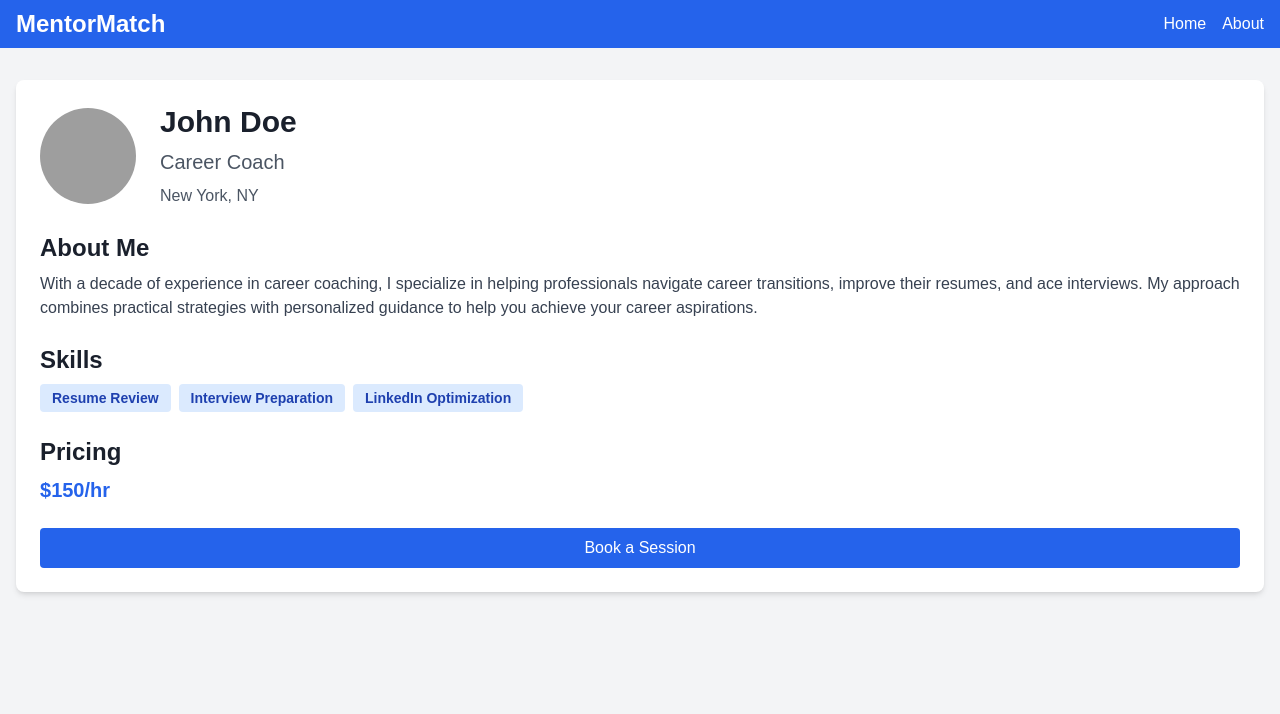
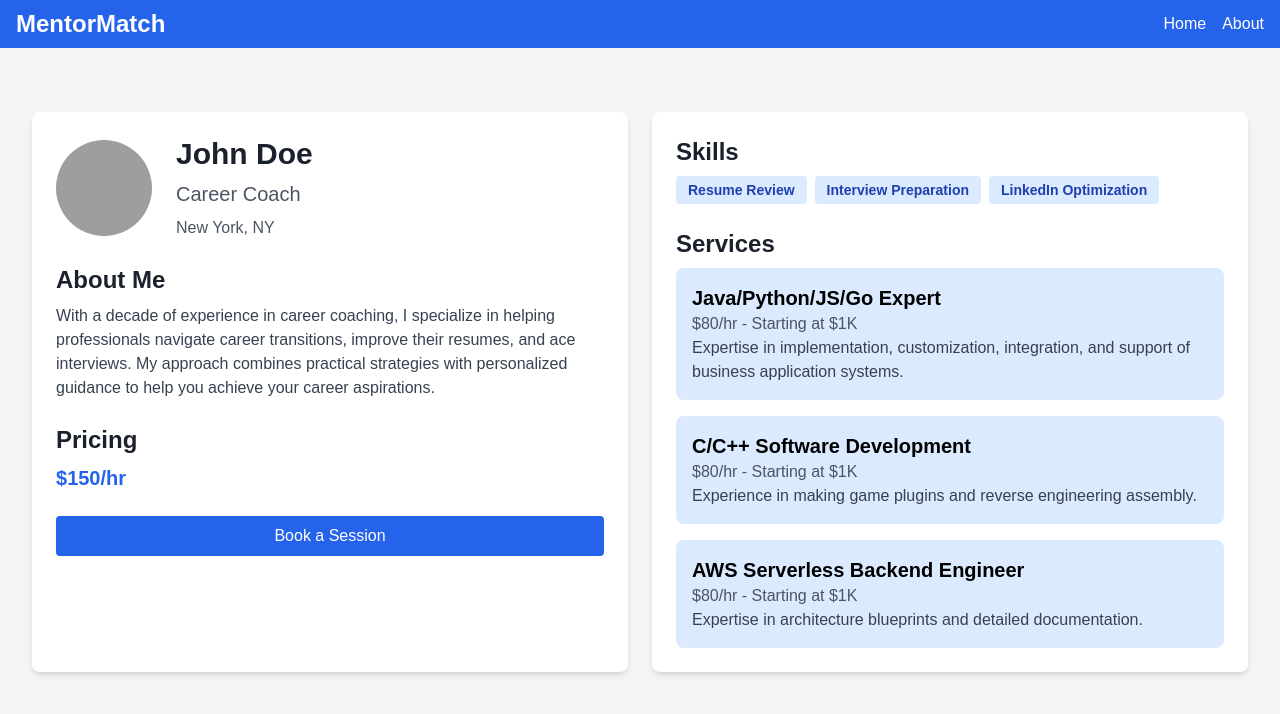
Before and after one commit to GauravOOO2/Mentor-Hiring-site, a React (Create React App) app: page /mentor/1 in a window 1280 px wide. Shown: the top 714 px of the page. Built offline with nearby package versions, Linux system fonts and the light colour scheme; grey boxes are pictures that could not be loaded; the HTML template or start-up script is replaced by a standard one.

Commit message:
Profile improved

```diff
--- a/src/pages/HomePage.tsx
+++ b/src/pages/HomePage.tsx
@@ -33,8 +33,9 @@ export function HomePage() {
   };
 
   return (
-    <div className="bg-gray-50 min-h-screen">
-      <div className="container mx-auto px-4 py-8">
+    <>
+      <div className="flex flex-col min-h-screen bg-gray-50">
+        <div className="container mx-auto px-4 py-8 flex-grow">
           <div className="bg-gray-200 p-6 rounded-lg mb-6">
             <h1 className="text-4xl font-bold text-center mb-4">Find Your Perfect Mentor</h1>
             <div className="text-center mb-6">
@@ -165,9 +166,10 @@ export function HomePage() {
               </ul>
             </div>
           </div>
+        </div>
 
         {/* Footer */}
-        <footer className="bg-gray-800 text-white py-6 mt-8">
+        <footer className="bg-gray-800 text-white py-6 w-full">
           <div className="container mx-auto text-center">
             <h2 className="text-2xl font-bold mb-2">Join Us Today!</h2>
             <p className="mb-4">Connect with top mentors and take your career to the next level.</p>
@@ -181,6 +183,6 @@ export function HomePage() {
           </div>
         </footer>
       </div>
-    </div>
+    </>
   );
 }
--- a/src/pages/MentorProfilePage.tsx
+++ b/src/pages/MentorProfilePage.tsx
@@ -17,8 +17,10 @@ export function MentorProfilePage() {
   }
 
   return (
-    <div className="bg-white rounded-lg shadow-md overflow-hidden">
-      <div className="p-6">
+    <div className="container mx-auto px-4 py-8">
+      <div className="grid grid-cols-1 md:grid-cols-2 gap-6">
+        {/* Left Column: Mentor Information */}
+        <div className="bg-white rounded-lg shadow-md p-6">
           <div className="flex items-center mb-6">
             <img
               src={mentor.photo}
@@ -36,19 +38,6 @@ export function MentorProfilePage() {
             <p className="text-gray-700">{mentor.bio}</p>
           </div>
           <div className="mb-6">
-          <h2 className="text-2xl font-semibold mb-2">Skills</h2>
-          <div className="flex flex-wrap gap-2">
-            {mentor.skills.map((skill: string) => (
-              <span
-                key={skill}
-                className="bg-blue-100 text-blue-800 text-sm font-semibold px-3 py-1 rounded"
-              >
-                {skill}
-              </span>
-            ))}
-          </div>
-        </div>
-        <div className="mb-6">
             <h2 className="text-2xl font-semibold mb-2">Pricing</h2>
             <p className="text-xl font-bold text-blue-600">${mentor.hourlyRate}/hr</p>
           </div>
@@ -59,6 +48,40 @@ export function MentorProfilePage() {
             Book a Session
           </Link>
         </div>
+
+        {/* Right Column: Skills and Services */}
+        <div className="bg-white rounded-lg shadow-md p-6">
+          <h2 className="text-2xl font-semibold mb-2">Skills</h2>
+          <div className="flex flex-wrap gap-2 mb-6">
+            {mentor.skills.map((skill: string) => (
+              <span
+                key={skill}
+                className="bg-blue-100 text-blue-800 text-sm font-semibold px-3 py-1 rounded"
+              >
+                {skill}
+              </span>
+            ))}
+          </div>
+          <h2 className="text-2xl font-semibold mb-2">Services</h2>
+          <div className="grid grid-cols-1 gap-4">
+            <div className="bg-blue-100 p-4 rounded-lg">
+              <h3 className="text-xl font-semibold">Java/Python/JS/Go Expert</h3>
+              <p className="text-gray-600">$80/hr - Starting at $1K</p>
+              <p className="text-gray-700">Expertise in implementation, customization, integration, and support of business application systems.</p>
+            </div>
+            <div className="bg-blue-100 p-4 rounded-lg">
+              <h3 className="text-xl font-semibold">C/C++ Software Development</h3>
+              <p className="text-gray-600">$80/hr - Starting at $1K</p>
+              <p className="text-gray-700">Experience in making game plugins and reverse engineering assembly.</p>
+            </div>
+            <div className="bg-blue-100 p-4 rounded-lg">
+              <h3 className="text-xl font-semibold">AWS Serverless Backend Engineer</h3>
+              <p className="text-gray-600">$80/hr - Starting at $1K</p>
+              <p className="text-gray-700">Expertise in architecture blueprints and detailed documentation.</p>
+            </div>
+          </div>
+        </div>
+      </div>
     </div>
   )
 }
```
Lines whose indentation alone changed are shown as unchanged.
